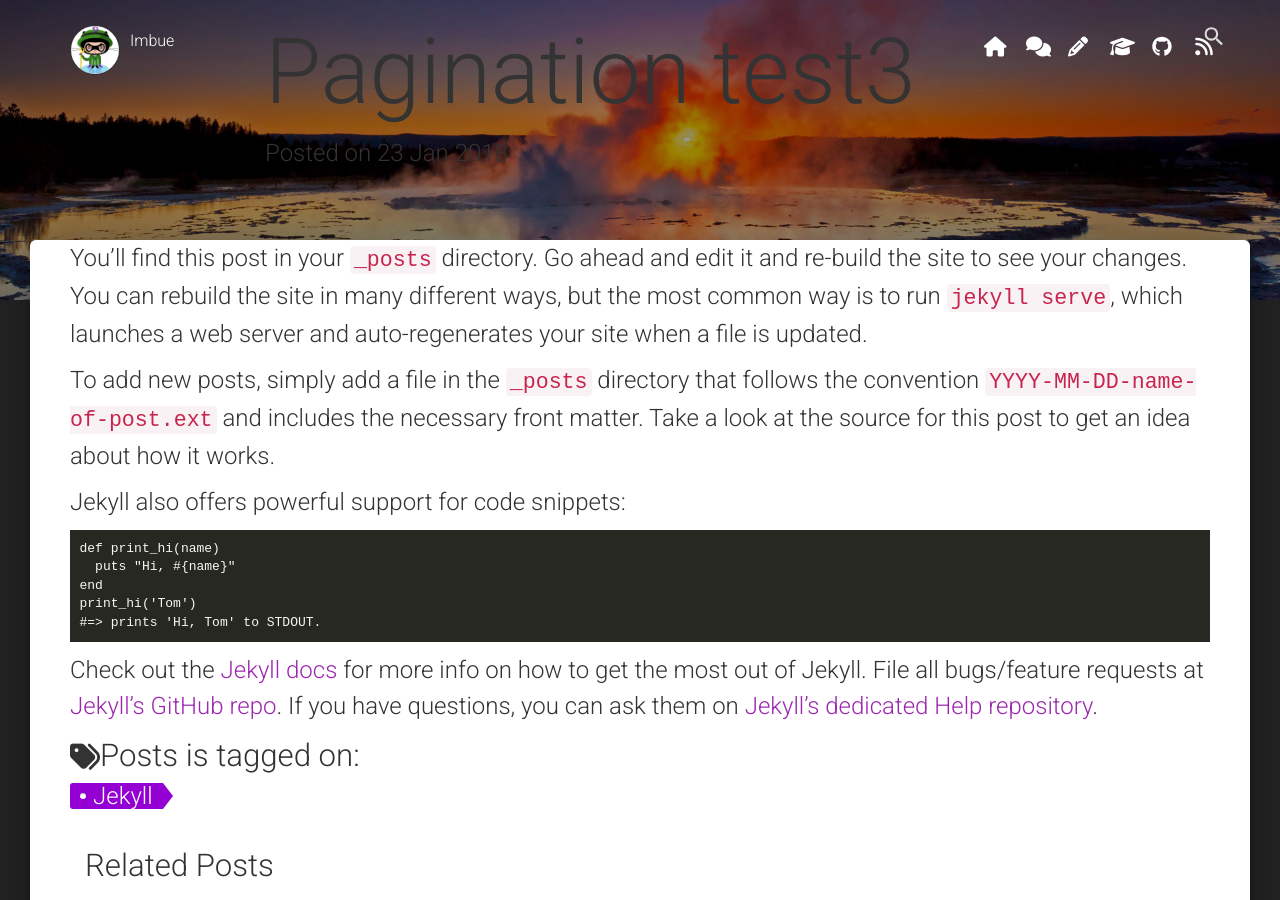
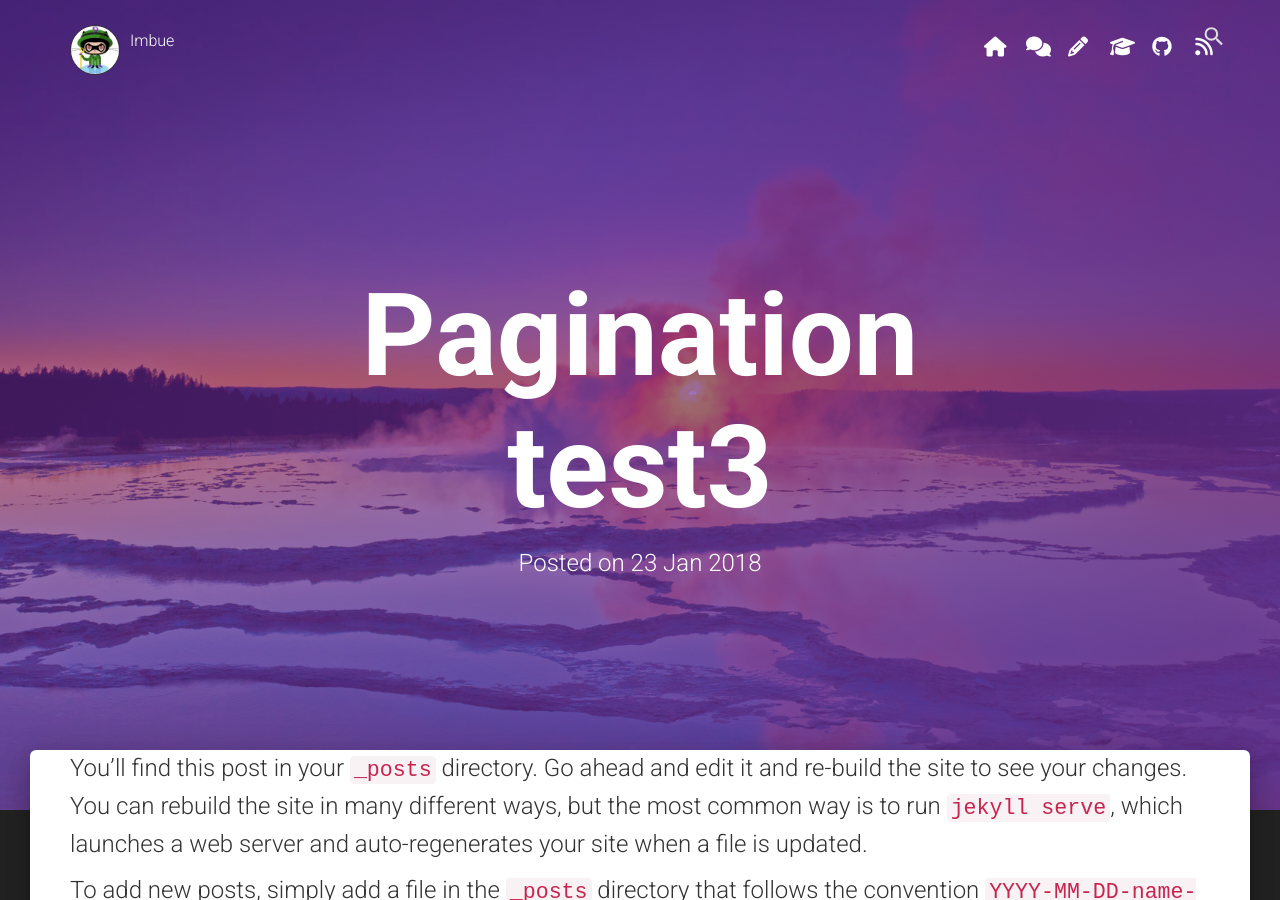
Before and after one commit to tip4programs/imbue, a Jekyll site: the page built from _posts/2018-01-23-pagination-test3.md, in a window 1280 px wide and 900 px high. Built offline with Jekyll 4.4.1, drawn with Linux system fonts in a browser that asks for light colours; nearby versions of some CDN libraries; comment, search, counter and statistics services are not loaded.

Commit message:
Update post.html

```diff
--- a/_layouts/post.html
+++ b/_layouts/post.html
@@ -3,7 +3,7 @@
 {% include head.html %}
 </head>
 
-<body>
+<body class="index-page">
   {% include navbar.html %}
   {% include hero_header.html %}
 
```
